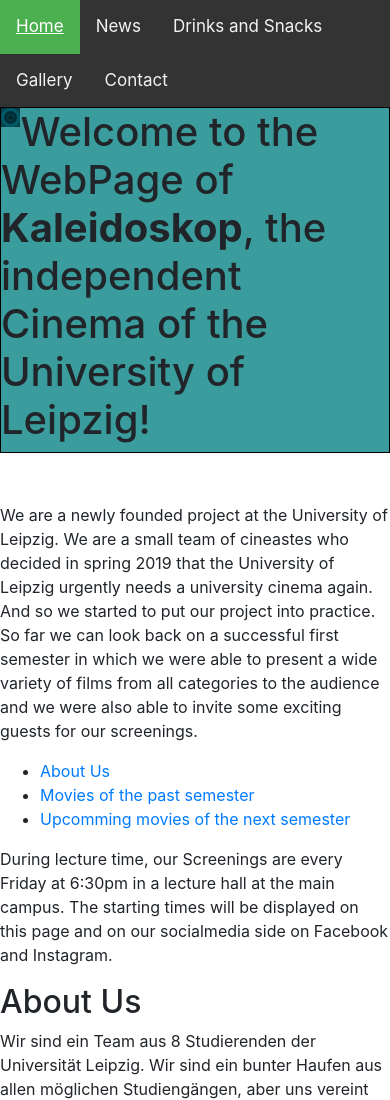
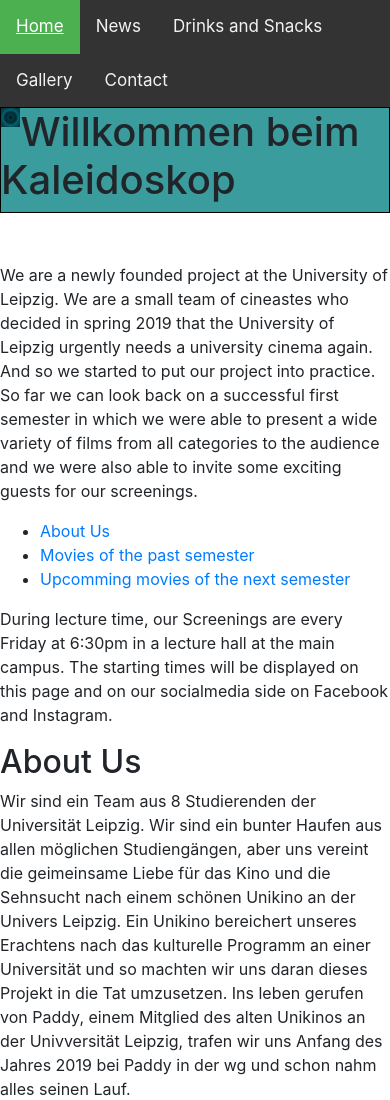
Before and after one commit to PauPauPauw/project0, a plain HTML site: page index.html in a window 390 px wide. Shown: the top 1100 px of the page. Drawn offline with nearby package versions, Linux system fonts and the light colour scheme.

Commit message:
Added @media for H1 (Phone)

```diff
--- a/index.html
+++ b/index.html
@@ -30,7 +30,7 @@
 
       <div class="header">
         <img src="img/kaleidoskop.jpg" alt="logo">
-        <h1>Welcome to the WebPage of <span class="name">Kaleidoskop</span>, the independent Cinema of the University of Leipzig!</h1>
+        <h1></h1>
       </div>
 
       <p id="intro">
--- a/styles.css
+++ b/styles.css
@@ -92,6 +92,20 @@ ul.icons li .icon:before {
   height: 5%;
   background: #555; }
 
+@media (min-width: 500px) {
+  h1::before {
+    content: "Welcome to the Kaleidoskop, the independent Cinema of the University of Leipzig!"
+  }
+}
+
+@media (max-width: 500px) {
+  h1::before {
+    content: "Willkommen beim Kaleidoskop"
+  }
+}
+
+
+
 .header h1 {
   position: relative;
   top: 1% auto;
```
